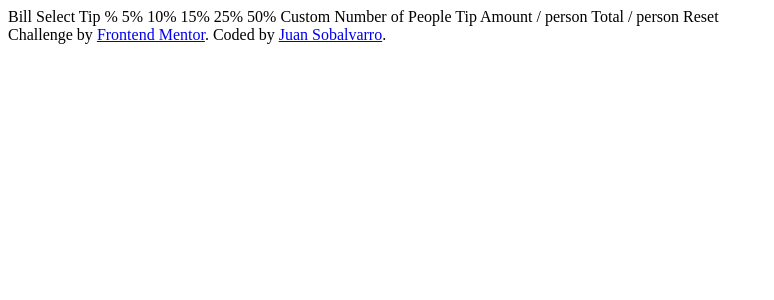
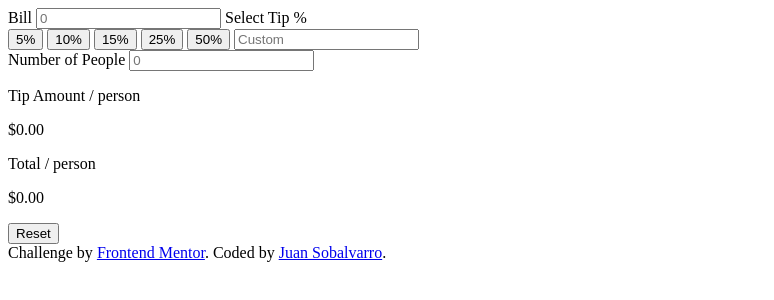
Before and after one commit to JuanSobalvarro/Tip-Calculator, a plain HTML site: page index.html in a window 1280 px wide. Shown: the whole page, without its empty margins (0-774 px from the left). Drawn offline with Linux system fonts and the light colour scheme.

Commit message:
feat(index): classes and ids

```diff
--- a/index.html
+++ b/index.html
@@ -10,26 +10,36 @@
   <title>Frontend Mentor | Tip calculator app</title>
 </head>
 <body>
+  <div class="container">
+    <label for="bill">Bill</label>
+    <input type="number" id="bill" placeholder="0" />
 
-  Bill
+    <label>Select Tip %</label>
+    <div class="tip-buttons">
+      <button class="tip-btn" data-tip="5">5%</button>
+      <button class="tip-btn" data-tip="10">10%</button>
+      <button class="tip-btn" data-tip="15">15%</button>
+      <button class="tip-btn" data-tip="25">25%</button>
+      <button class="tip-btn" data-tip="50">50%</button>
+      <input type="number" id="custom-tip" placeholder="Custom" />
+    </div>
 
-  Select Tip %
-  5%
-  10%
-  15%
-  25%
-  50%
-  Custom
+    <label for="people">Number of People</label>
+    <input type="number" id="people" placeholder="0" />
 
-  Number of People
+    <div class="results">
+      <div>
+        <p>Tip Amount <span>/ person</span></p>
+        <p id="tip">$0.00</p>
+      </div>
+      <div>
+        <p>Total <span>/ person</span></p>
+        <p id="total">$0.00</p>
+      </div>
+    </div>
 
-  Tip Amount
-  / person
-
-  Total
-  / person
-
-  Reset
+    <button id="reset">Reset</button>
+  </div>
 
   <div class="attribution">
     Challenge by <a href="https://www.frontendmentor.io?ref=challenge" target="_blank">Frontend Mentor</a>.
```
